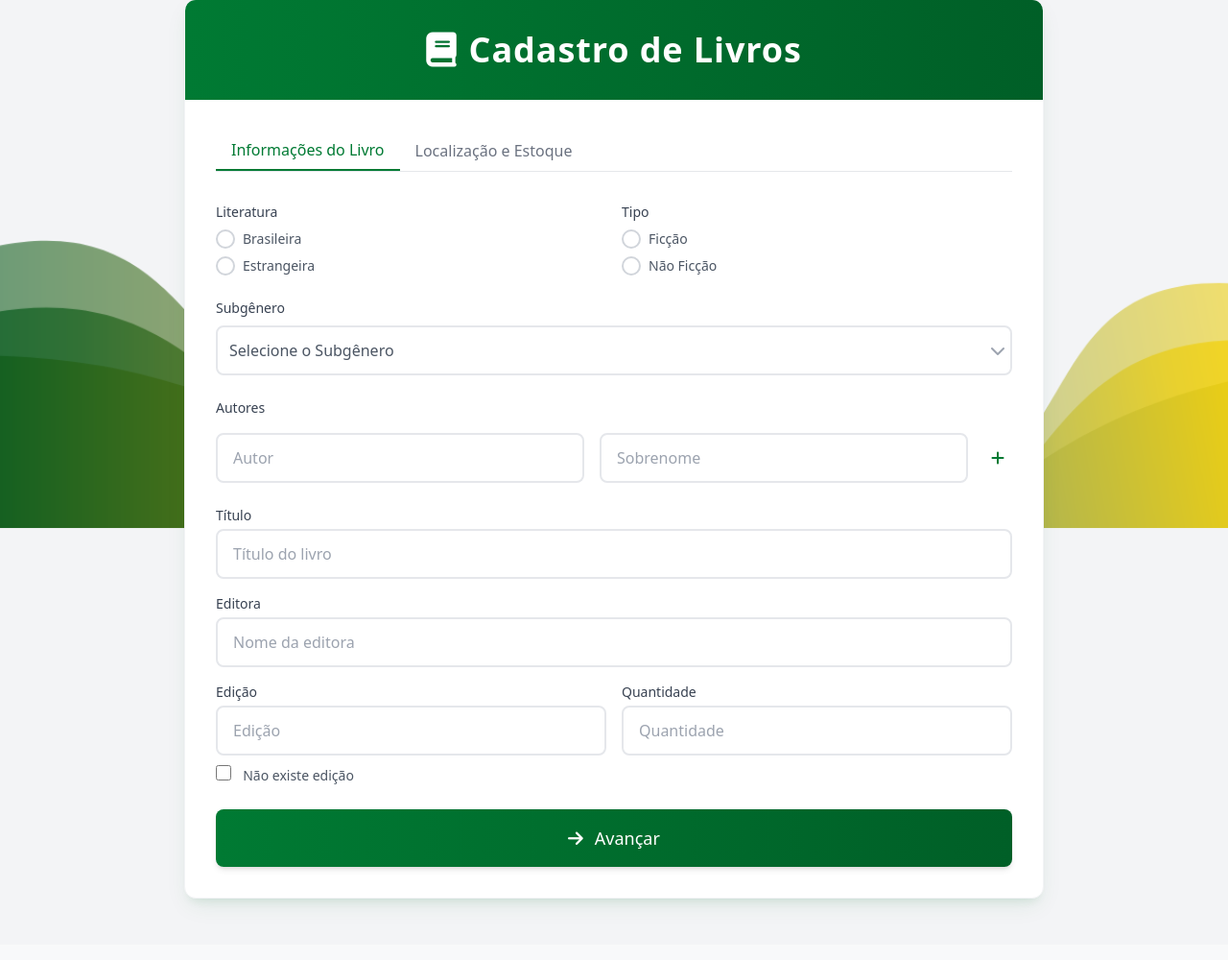
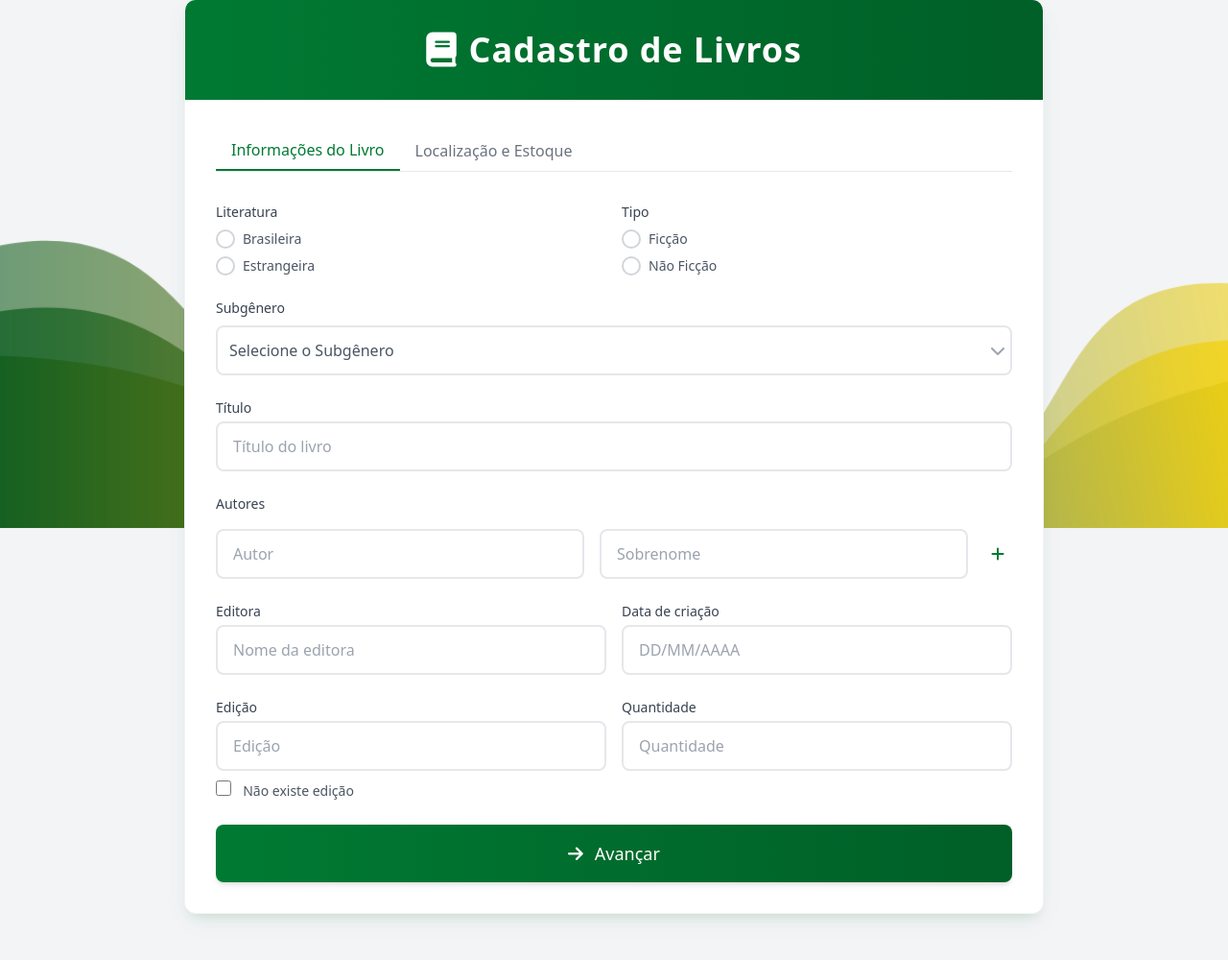
Before and after one commit to ThaylaGi/Sis.-Biblioteca, a PHP site: page /views/cadastrar_livro.php in a window 1280 px wide. Shown: the part 250-1250 px from the top of the page at 96% size. Before the commit the page ends 1197 px from the top, so only its background shows below. Run offline with PHP 8.4, Linux system fonts and the light colour scheme; data that the repository does not hold is empty; some libraries are stand-ins or nearby versions.

Commit message:
ajustando localização quantidade

```diff
--- a/app/main/views/cadastrar_livro.php
+++ b/app/main/views/cadastrar_livro.php
@@ -199,6 +199,14 @@ $select_model = new select_model();
                             </button>
                         </div>
 
+                        <!-- Título -->
+                        <div>
+                            <label for="titulo" class="block text-sm font-medium text-gray-700 mb-1">Título</label>
+                            <input type="text" id="titulo" name="titulo"
+                                class="w-full px-4 py-3 bg-white border-2 border-gray-200 rounded-lg focus:border-ceara-green focus:ring-2 focus:ring-ceara-green/20 focus:outline-none hover:border-gray-300 text-gray-600 placeholder-gray-400 transition-all duration-200"
+                                placeholder="Título do livro" required>
+                        </div>
+
                         <!-- Autores -->
                         <div id="authorFields" class="space-y-4">
                             <label class="block text-sm font-medium text-gray-700">Autores</label>
@@ -215,30 +223,33 @@ $select_model = new select_model();
                                             placeholder="Sobrenome" required>
                                     </div>
                                     <button type="button" id="addAuthor"
-                                        class="text-ceara-green p-2 rounded-full transition-colors duration-200">
+                                        class="text-ceara-green p-2 relative rounded-full transition-colors duration-200 px-">
                                         <i class="fas fa-plus"></i>
                                     </button>
                                 </div>
                             </div>
                         </div>
 
-                        <!-- Título, Editora e Edição/Quantidade -->
-                        <div class="space-y-4">
+                        <!-- Editora e Data de Criação -->
                         <div>
-                                <label for="titulo" class="block text-sm font-medium text-gray-700 mb-1">Título</label>
-                                <input type="text" id="titulo" name="titulo"
-                                    class="w-full px-4 py-3 bg-white border-2 border-gray-200 rounded-lg focus:border-ceara-green focus:ring-2 focus:ring-ceara-green/20 focus:outline-none hover:border-gray-300 text-gray-600 placeholder-gray-400 transition-all duration-200"
-                                    placeholder="Título do livro" required>
-                            </div>
-
-                            <div>
+                            <div class="flex items-center space-x-4">
+                                <div class="flex-grow">
                                     <label for="editora" class="block text-sm font-medium text-gray-700 mb-1">Editora</label>
                                     <input type="text" id="editora" name="editora"
                                         class="w-full px-4 py-3 bg-white border-2 border-gray-200 rounded-lg focus:border-ceara-green focus:ring-2 focus:ring-ceara-green/20 focus:outline-none hover:border-gray-300 text-gray-600 placeholder-gray-400 transition-all duration-200"
                                         placeholder="Nome da editora" required>
                                 </div>
+                                <div class="flex-grow">
+                                    <label for="data" class="block text-sm font-medium text-gray-700 mb-1">Data de criação</label>
+                                    <input type="text" id="data" name="data"
+                                        class="w-full px-4 py-3 border-2 border-gray-200 rounded-lg focus:border-ceara-green focus:ring-2 focus:ring-ceara-green/20 focus:outline-none hover:border-gray-300 text-gray-600 placeholder-gray-400 transition-all duration-200"
+                                        placeholder="DD/MM/AAAA" required>
+                                    <span id="dataError" class="text-red-500 text-xs hidden mt-1">Data inválida</span>
+                                </div>
+                            </div>
+                        </div>
 
-                            <!-- Edição e Quantidade lado a lado (trocados) -->
+                        <!-- Edição e Quantidade -->
                         <div>
                             <div class="flex items-center space-x-4">
                                 <div class="flex-grow">
@@ -260,7 +271,6 @@ $select_model = new select_model();
                                     class="mr-2 h-4 w-4 text-ceara-green focus:ring-ceara-green border-gray-300 rounded accent-ceara-green"
                                     onchange="document.getElementById('edicao').disabled = this.checked; document.getElementById('edicao').value = this.checked ? '' : document.getElementById('edicao').value;">
                                 <label for="semEdicao" class="text-sm text-gray-600">Não existe edição</label>
-                                </div>
                             </div>
                         </div>
 
@@ -299,14 +309,6 @@ $select_model = new select_model();
                 </div>
 
                 <div id="location" class="tab-content space-y-6 hidden">
-                    <div>
-                        <label for="data" class="block text-sm font-medium text-gray-700 mb-1">Data de criação</label>
-                        <input type="text" id="data" name="data"
-                            class="w-full px-4 py-3 border-2 border-gray-200 rounded-lg focus:border-ceara-green focus:ring-2 focus:ring-ceara-green/20 focus:outline-none hover:border-gray-300 text-gray-600 placeholder-gray-400 transition-all duration-200"
-                            placeholder="DD/MM/AAAA" required>
-                        <span id="dataError" class="text-red-500 text-xs hidden mt-1">Data inválida</span>
-                    </div>
-
                     <div>
                         <label for="corredor" class="block text-sm font-medium text-gray-700 mb-1">Corredor</label>
                         <div class="relative">
```
Lines whose indentation alone changed are shown as unchanged.
